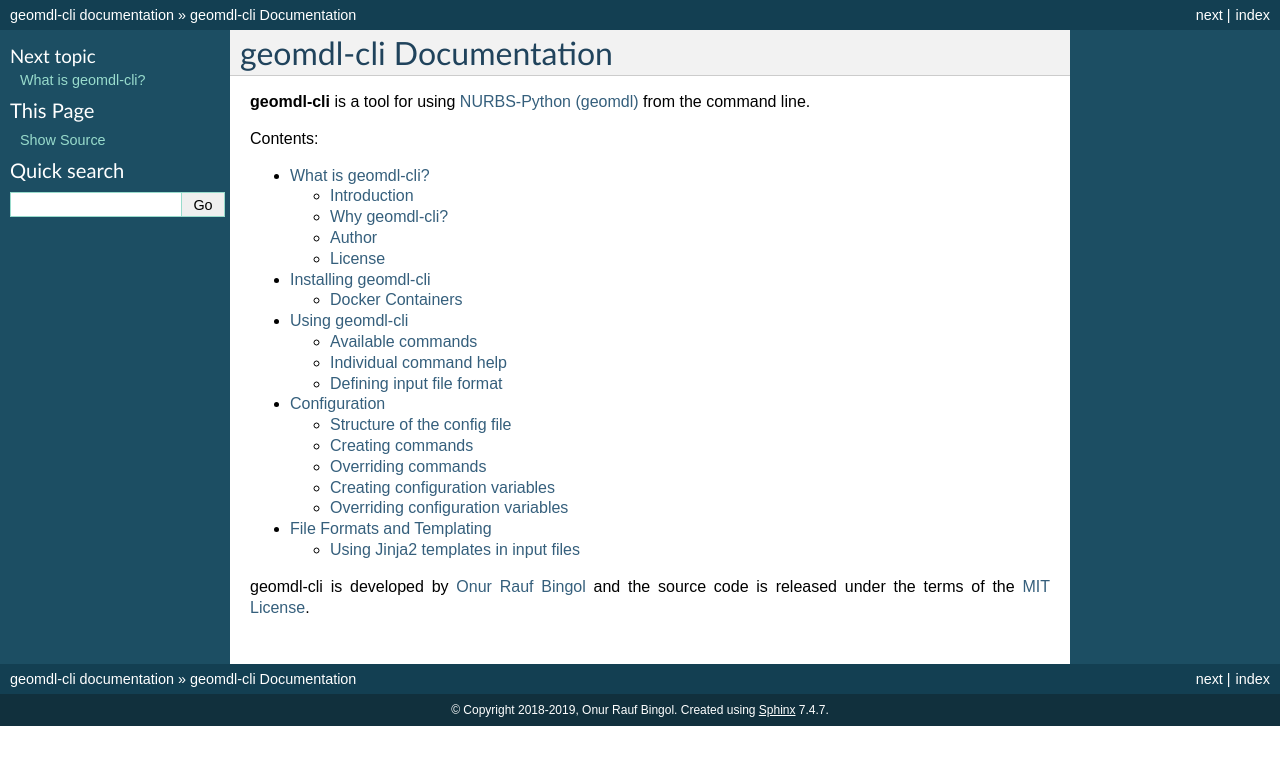
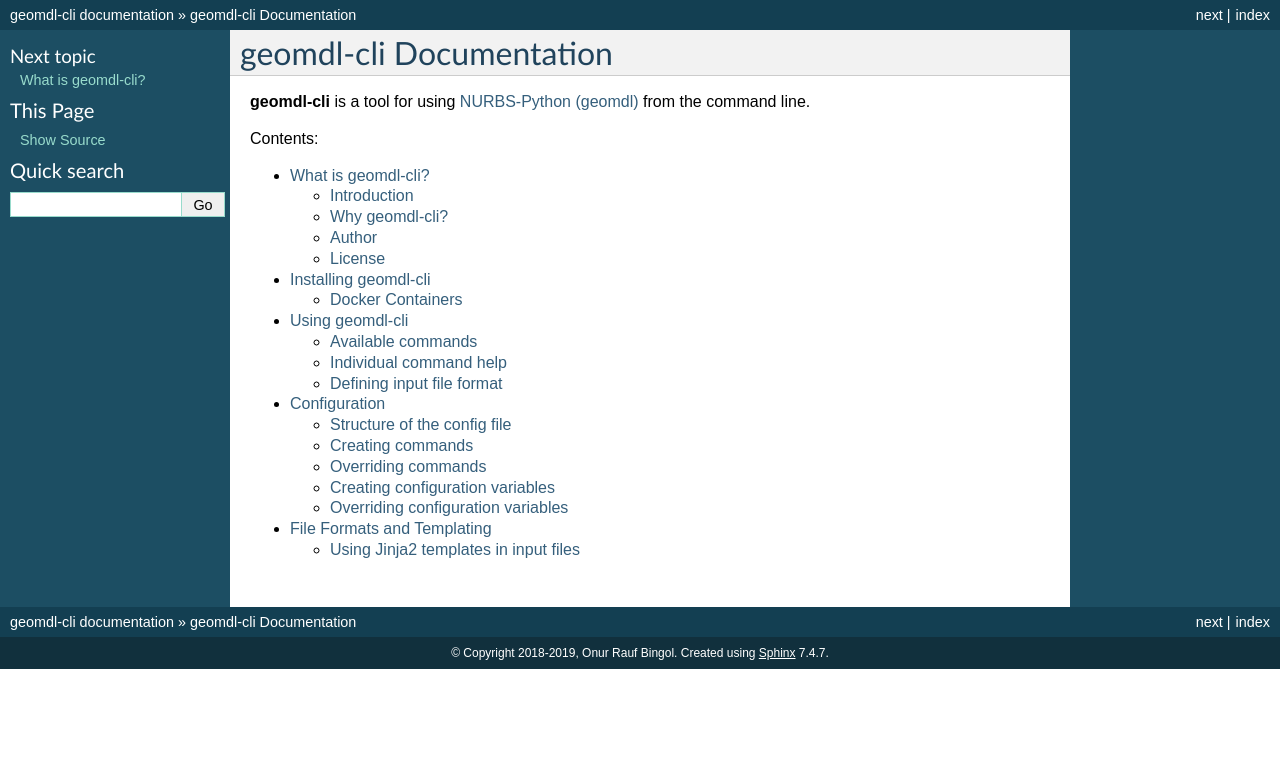
Before and after one commit to orbingol/geomdl-cli, a Sphinx documentation site: the page built from docs/index.rst, in a window 1280 px wide. Shown: the top 765 px of the page. Built offline with Sphinx 7.4.7, drawn with Linux system fonts in a browser that asks for light colours; formulas are drawn with MathJax 3.

Commit message:
Minor cleaning

```diff
--- a/docs/index.rst
+++ b/docs/index.rst
@@ -13,6 +13,3 @@ command line.
     using
     config
     file_formats
-
-geomdl-cli is developed by `Onur Rauf Bingol <https://github.com/orbingol>`_ and the source code is released under
-the terms of the `MIT License <https://github.com/orbingol/geomdl-cli/blob/master/LICENSE>`_.
```
